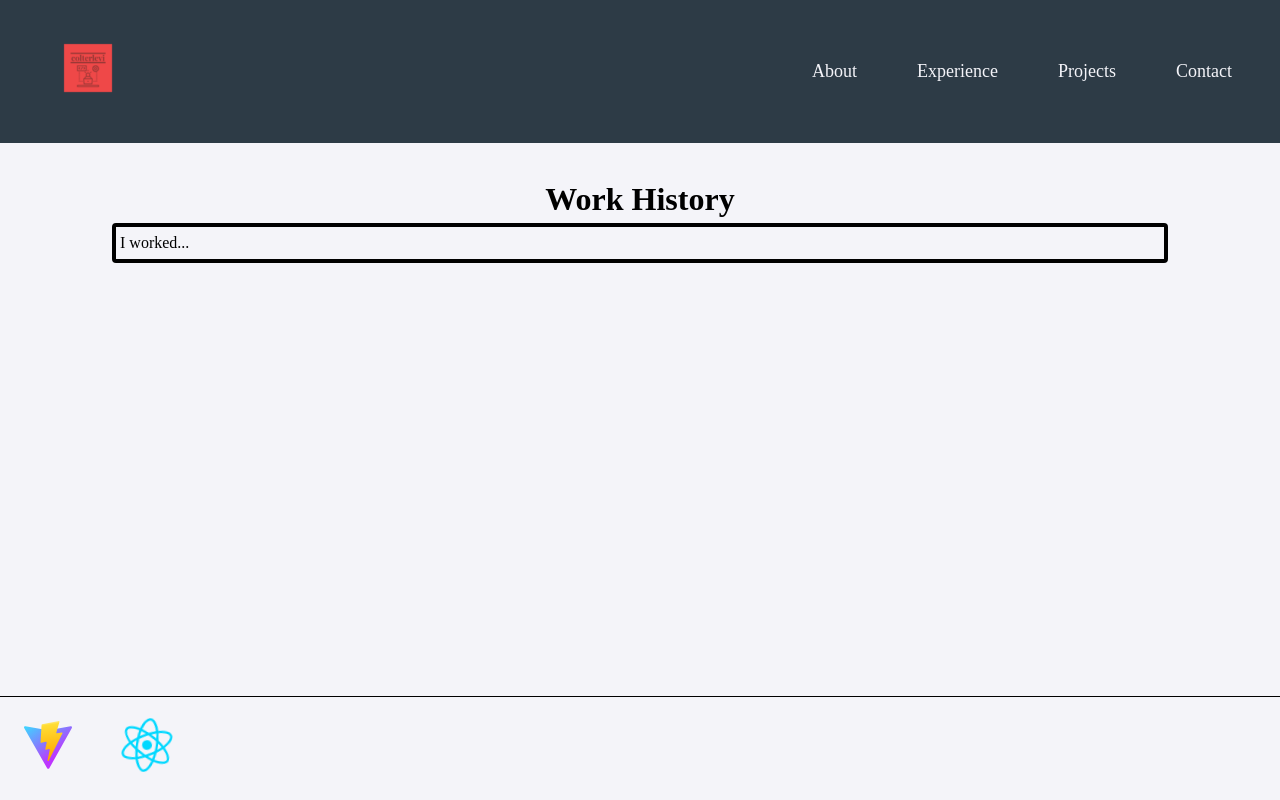
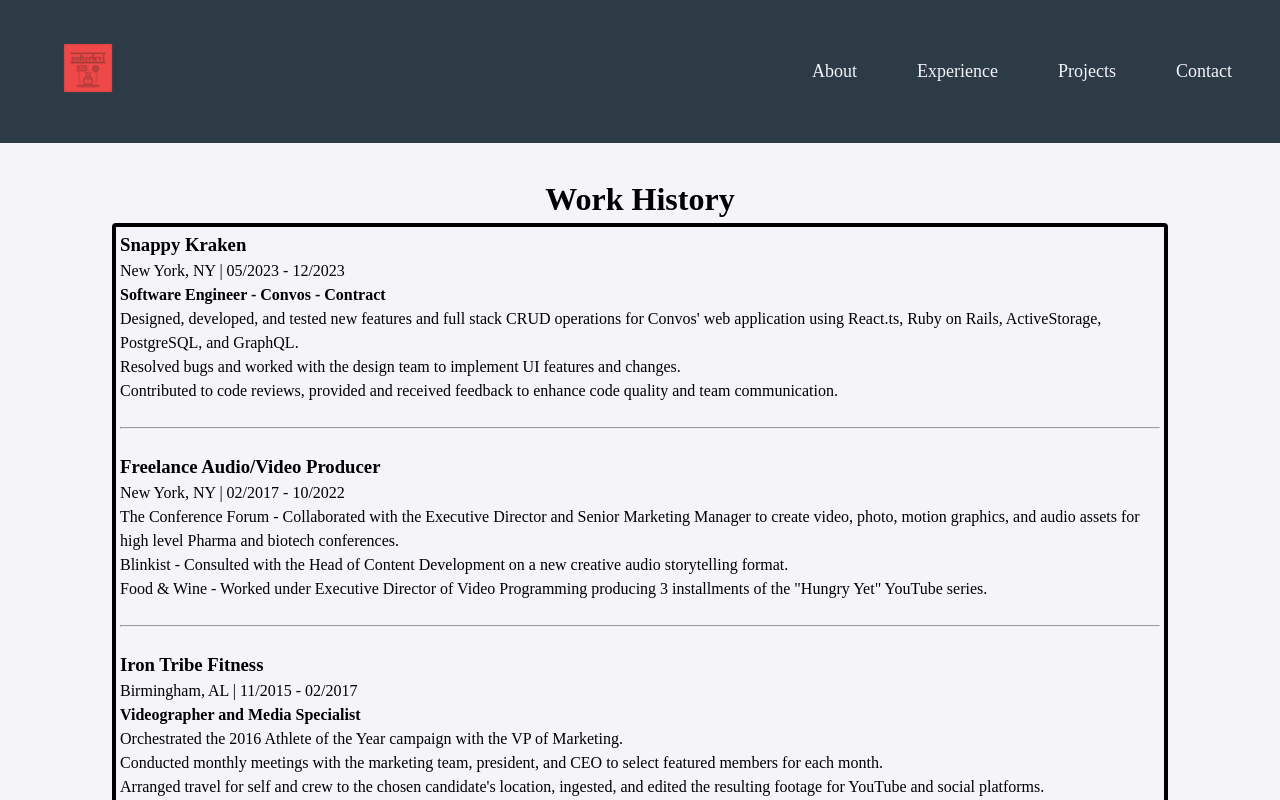
Before and after one commit to colterlevi/colterlevi_com, a React (Vite) app: page /experience in a window 1280 px wide. Shown: the top 800 px of the page. Built offline with nearby package versions, Linux system fonts and the light colour scheme; a web font is replaced by a local one.

Commit message:
experience content and footer css

```diff
--- a/src/App.css
+++ b/src/App.css
@@ -59,6 +59,7 @@
   border-color: black;
   border-radius: 0.25rem;
   padding: 0.25rem;
+  overflow: hidden;
 }
 
 .aboutbtn {
--- a/src/components/Experience.jsx
+++ b/src/components/Experience.jsx
@@ -13,7 +13,36 @@
                 <h1>Work History</h1>
             </div>
             <div className="subcard">
-                <p>I worked...</p>
+                <h3>Snappy Kraken</h3>
+                <p>New York, NY | 05/2023 - 12/2023</p>
+                <h4>Software Engineer - Convos - Contract</h4>
+                <ul>
+                    <li>Designed, developed, and tested new features and full stack CRUD operations for Convos' web application using React.ts, Ruby on Rails, ActiveStorage, PostgreSQL, and GraphQL.</li>
+                    <li>Resolved bugs and worked with the design team to implement UI features and changes.</li>
+                    <li>Contributed to code reviews, provided and received feedback to enhance code quality and team communication.</li>
+                </ul>
+                <br />
+            <hr />
+                <br />
+                <h3>Freelance Audio/Video Producer</h3>
+                <p>New York, NY | 02/2017 - 10/2022</p>
+                <ul>
+                    <li>The Conference Forum - Collaborated with the Executive Director and Senior Marketing Manager to create video, photo, motion graphics, and audio assets for high level Pharma and biotech conferences.</li>
+                    <li>Blinkist - Consulted with the Head of Content Development on a new creative audio storytelling format.</li>
+                    <li>Food & Wine - Worked under Executive Director of Video Programming producing 3 installments of the "Hungry Yet" YouTube series.</li>
+                </ul>
+                <br />
+            <hr />
+                <br />
+                <h3>Iron Tribe Fitness</h3>
+                <p>Birmingham, AL | 11/2015 - 02/2017</p>
+                <h4>Videographer and Media Specialist</h4>
+                <ul>
+                    <li>Orchestrated the 2016 Athlete of the Year campaign with the VP of Marketing.</li>
+                    <li>Conducted monthly meetings with the marketing team, president, and CEO to select featured members for each month.</li>
+                    <li>Arranged travel for self and crew to the chosen candidate's location, ingested, and edited the resulting footage for YouTube and social platforms.</li>
+                    <li>Additionally, handled all video and media creation for the organization.</li>
+                </ul>
             </div>
         </motion.div>
     )
--- a/src/components/styles/Footer.module.css
+++ b/src/components/styles/Footer.module.css
@@ -6,7 +6,6 @@
 }
 
 .footer {
-    position: absolute;
     align-items: end;
     bottom: 0;
     right: 0;
```
